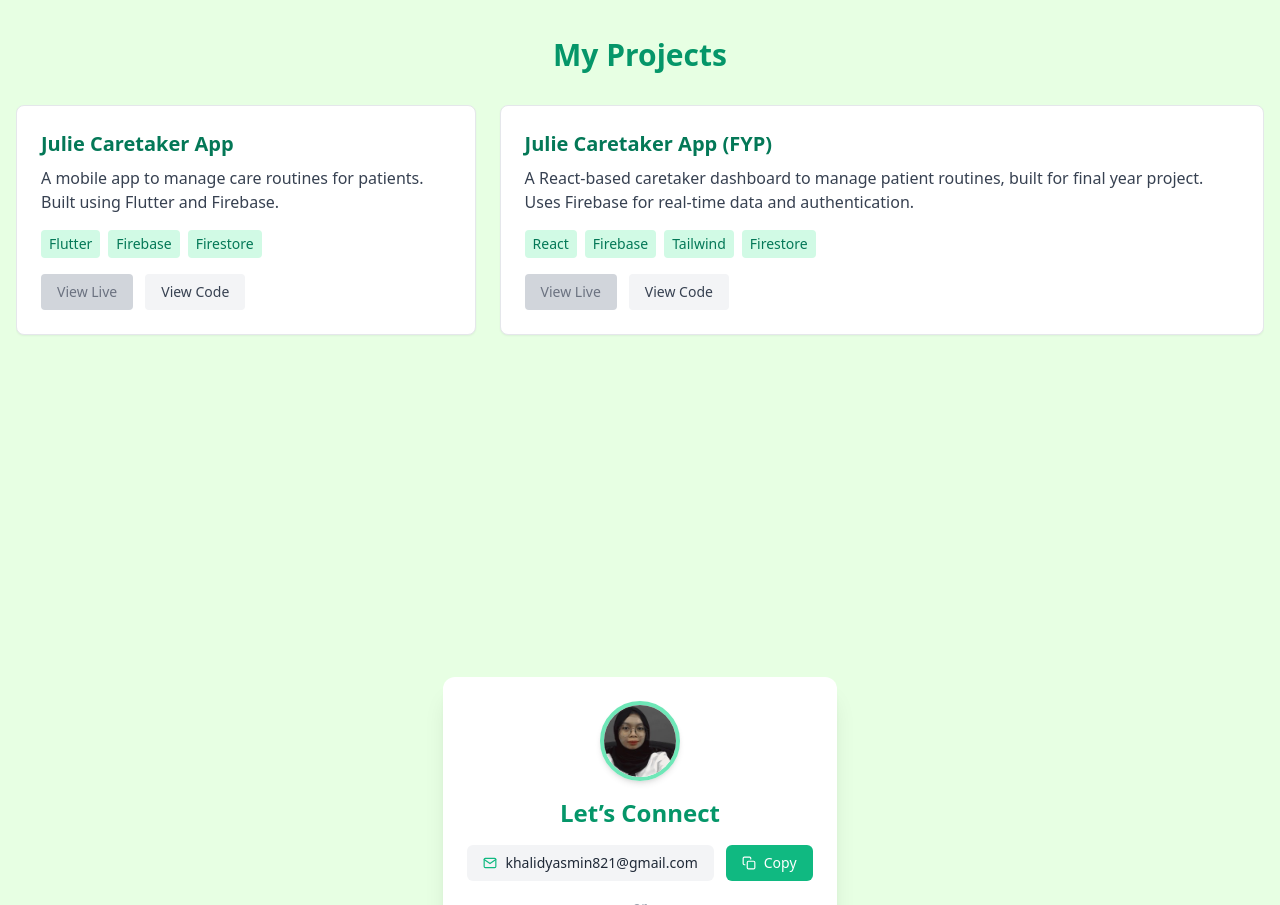
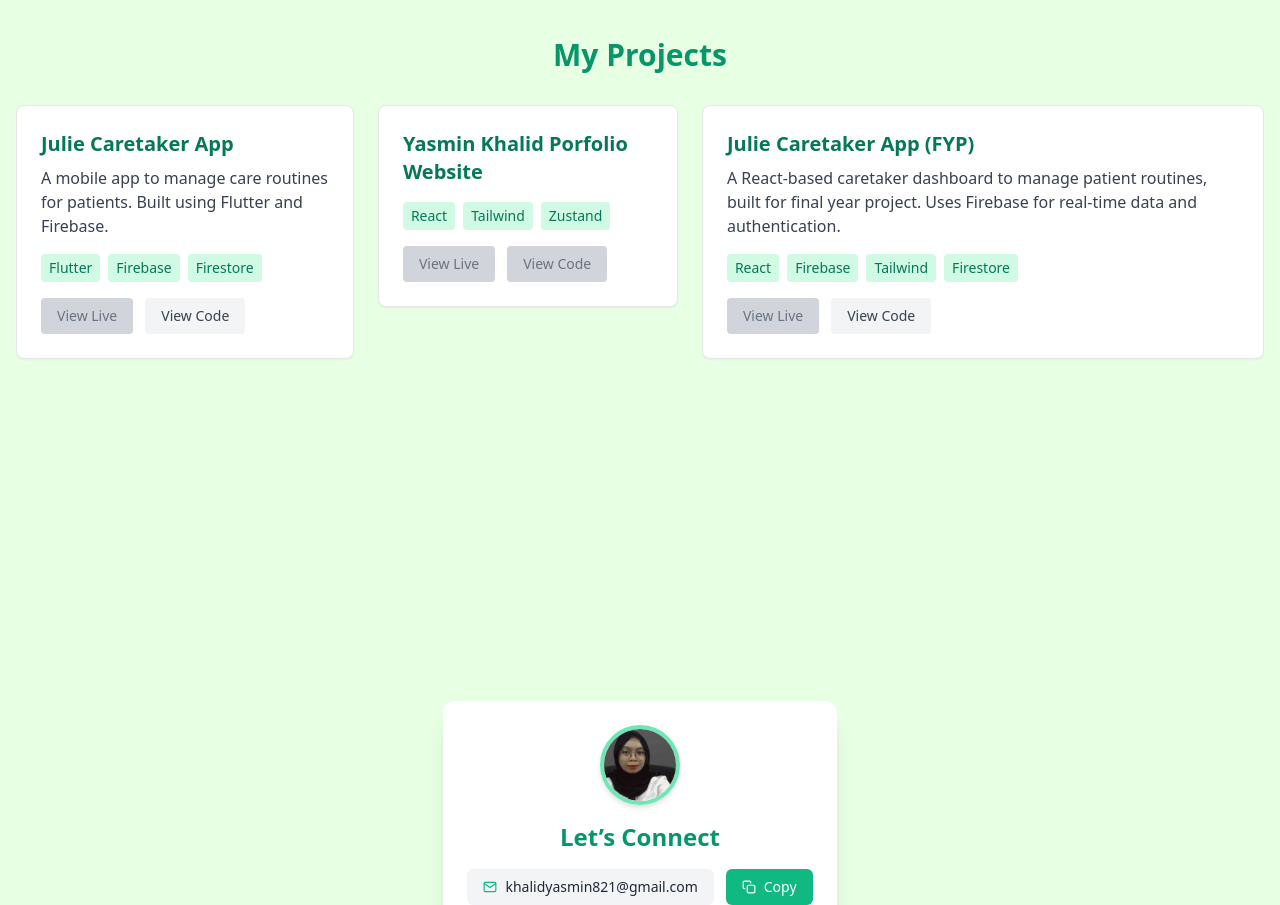
Before and after one commit to YasmnKhalid/ceo-yasmin-portfolio-base, a Next.js app: page / in a window 1280 px wide. Shown: the part 2380-3285 px from the top of the page. Built offline with nearby package versions, Linux system fonts and the light colour scheme.

Commit message:
update resume

```diff
--- a/src/app/components/Navbar.tsx
+++ b/src/app/components/Navbar.tsx
@@ -30,7 +30,7 @@ const Navbar = () => {
             {darkMode ? <Sun size={20} /> : <Moon size={20} />}
           </button>
           <a
-            href="/yasmin-cv.pdf"
+            href="Yasmin Khalid.pdf"
             target="_blank"
             rel="noopener noreferrer"
             className="bg-emerald-500 text-white px-4 py-2 rounded-md text-sm font-medium hover:bg-emerald-600 transition"
--- a/src/app/components/projectData.ts
+++ b/src/app/components/projectData.ts
@@ -6,13 +6,13 @@ export const projects = [
     liveLink: "", // leave empty if work in progress!
     codeLink: "https://github.com/YasmnKhalid/juliemobiile",
   },
-  // {
-  //   title: "Dashboard UI (React + Zustand)",
-  //   description: "Frontend dashboard with Zustand-powered state, loading spinner and charts.",
-  //   tech: ["React", "Tailwind", "Zustand"],
-  //   liveLink: "", // no live yet
-  //   codeLink: "",
-  // },
+  {
+    title: "Yasmin Khalid Porfolio Website",
+    description: "",
+    tech: ["React", "Tailwind", "Zustand"],
+    liveLink: "", // no live yet
+    codeLink: "",
+  },
   {
     title: "Julie Caretaker App (FYP)",
     description: "A React-based caretaker dashboard to manage patient routines, built for final year project. Uses Firebase for real-time data and authentication.",
```
Also changed, not shown: 2 other files (tests, documents, lock files or other folders).
